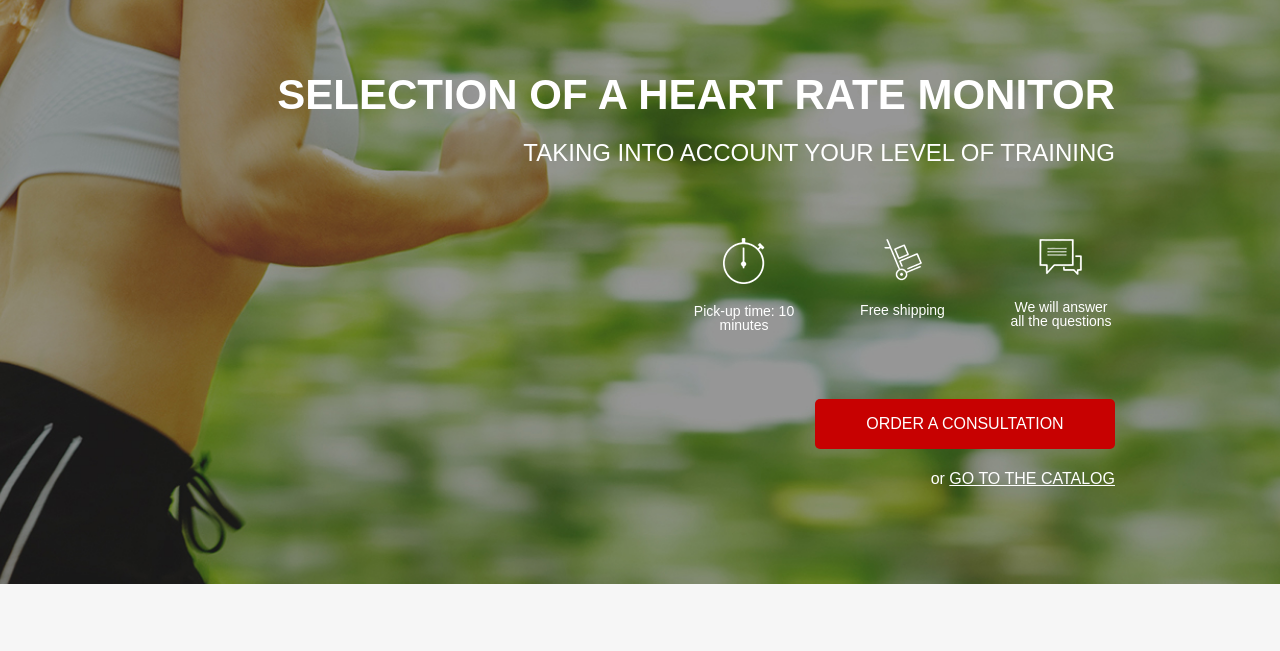
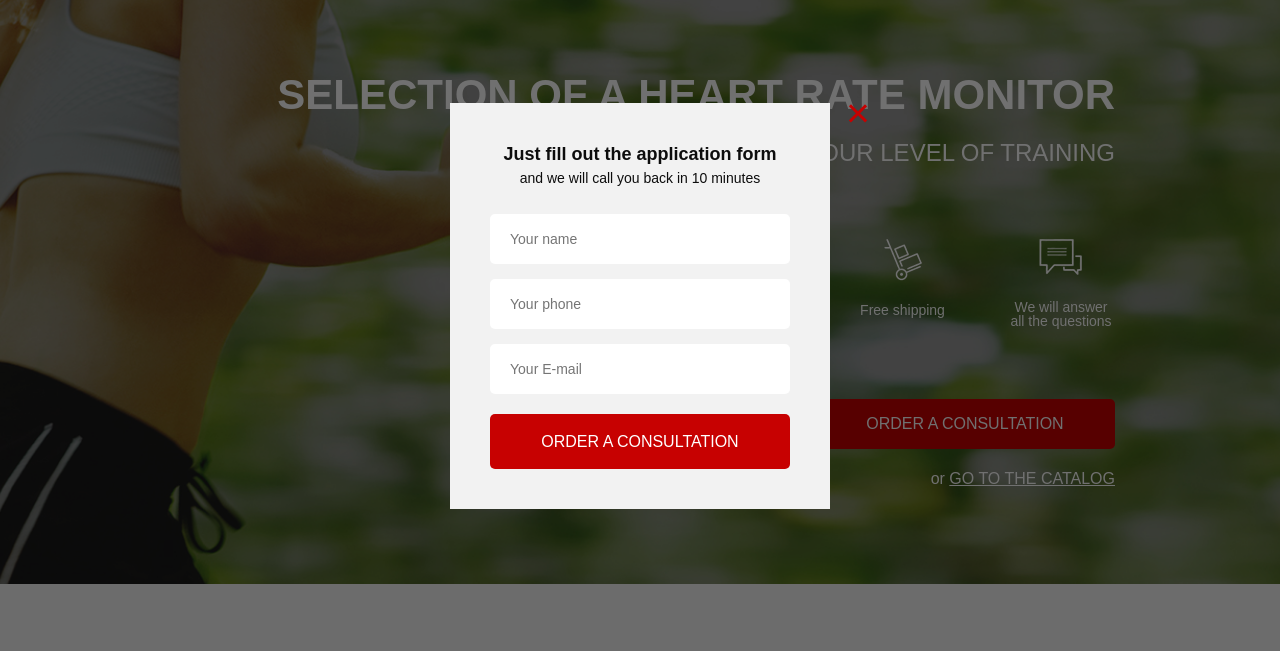
Before and after one commit to alexmirror98/pulse_project2, a website: page src/index.html in a window 1280 px wide. Both pictures are taken after a click on the button "ORDER A CALL". Shown: the part 94-745 px from the top of the page. Drawn offline with nearby package versions, Linux system fonts and the light colour scheme.

Commit message:
add modal

```diff
--- a/src/index.html
+++ b/src/index.html
@@ -22,7 +22,7 @@
                 </div>
                 <div class="header__contacts">
                     <a href="+420777777777" class="header__phone">+420 777 777 777</a>
-                    <button class="button">order a call</button>
+                    <button data-modal="consultation" class="button">order a call</button>
                 </div>
             </header>
 
@@ -45,7 +45,7 @@
                     </div>
                 </div>
 
-                <button class="button button_main">order a consultation</button>
+                <button data-modal="consultation" class="button button_main">order a consultation</button>
                 <div class="promo__link">
                     or
                     <a href="#">GO TO THE CATALOG</a>
@@ -486,6 +486,38 @@
         </div>
     </footer>
 
+    <div class="overlay">
+        <div class="modal" id="consultation">
+            <div class="modal__close">&times;</div>
+            <div class="modal__subtitle">Just fill out the application form</div>
+            <div class="modal__descr">and we will call you back in 10 minutes</div>
+            <form class="feed-form feed-form_mt25" action="#">
+                <input name="name" required placeholder="Your name" type="text">
+                <input name="phone" required placeholder="Your phone" type="number">
+                <input name="email" required placeholder="Your E-mail" type="email">
+                <button class="button button_submit">order a consultation</button>
+            </form>
+        </div>
+
+        <div class="modal" id="order">
+            <div class="modal__close">&times;</div>
+            <div class="modal__subtitle">Your order:</div>
+            <div class="modal__descr">Polar FT1 Heart Rate Monitor</div>
+            <form class="feed-form feed-form_mt25" action="#">
+                <input name="name" required placeholder="Your name" type="text">
+                <input name="phone" required placeholder="Your phone" type="number">
+                <input name="email" required placeholder="Your E-mail" type="email">
+                <button class="button button_submit">buy</button>
+            </form>
+        </div>
+
+        <div class="modal modal_mini" id="thanks">
+            <div class="modal__close">&times;</div>
+            <div class="modal__subtitle">Thank you for your application!</div>
+            <div class="modal__descr">Our manager will contact you shortly!</div>
+        </div>
+    </div>
+
     <script type="text/javascript" src="//code.jquery.com/jquery-1.11.0.min.js"></script>
     <script type="text/javascript" src="//code.jquery.com/jquery-migrate-1.2.1.min.js"></script>
     <script type="text/javascript" src="//cdn.jsdelivr.net/npm/slick-carousel@1.8.1/slick/slick.min.js"></script>
--- a/src/js/script.js
+++ b/src/js/script.js
@@ -33,4 +33,20 @@ $(document).ready(function(){
 
   toggleSlide('.catalog-item__link');
   toggleSlide('.catalog-item__back');
+
+  //Modal
+
+  $('[data-modal=consultation]').on('click', function() {
+    $('.overlay, #consultation').fadeIn('slow');
+  });
+  $('.modal__close').on('click', function(){
+    $('.overlay, #consultation, #order, #thanks').fadeOut('slow');
+  });
+
+  $('.button_mini').each(function(i) {
+    $(this).on('click', function() {
+        $('#order .modal__descr').text($('.catalog-item__subtitle').eq(i).text());
+        $('.overlay, #order').fadeIn('slow');
+    });
+  });
 });
--- a/src/sass/blocks/_forms.scss
+++ b/src/sass/blocks/_forms.scss
@@ -17,4 +17,7 @@
             margin-bottom: 20px;
         }
     }
+    &_mt25 {
+        margin-top: 25px;
+    }
 }
--- /dev/null
+++ b/src/sass/blocks/_modal.scss
@@ -0,0 +1,46 @@
+.overlay {
+    display: none;
+    position: fixed;
+    width: 100%;
+    height: 100%;
+    top: 0;
+    background-color: rgba($color: #000000, $alpha: 0.56)
+}
+.modal {
+    position: absolute;
+    top: 50%;
+    left: 50%;
+    transform: translate(-50%, -50%);
+    width: 380px;
+    min-height: 400px;
+    background-color: #f2f2f2;
+    padding: 38px 40px 40px 40px;
+    &__close {
+        position: absolute;
+        top: 0;
+        right: -40px;
+        font-size: 41px;
+        line-height: 21px;
+        color: $main-color;
+        cursor: pointer;
+    }
+    &__subtitle {
+        color: #0d0d0d;
+        font-size: 18px;
+        font-weight: 700;
+        text-align: center;
+    }
+    &__descr {
+        color: #0d0d0d;
+        font-size: 14px;
+        font-weight: 500;
+        text-align: center;
+    }
+    &_mini {
+        min-height: 140px;
+    }
+}
+
+#consultation, #order, #thanks {
+    display: none;
+}
--- a/src/sass/style.scss
+++ b/src/sass/style.scss
@@ -17,3 +17,4 @@
 @import 'blocks/catalog';
 @import 'blocks/feed';
 @import 'blocks/footer';
+@import 'blocks/modal';
```
Also changed, not shown: src/css/style.min.css.
